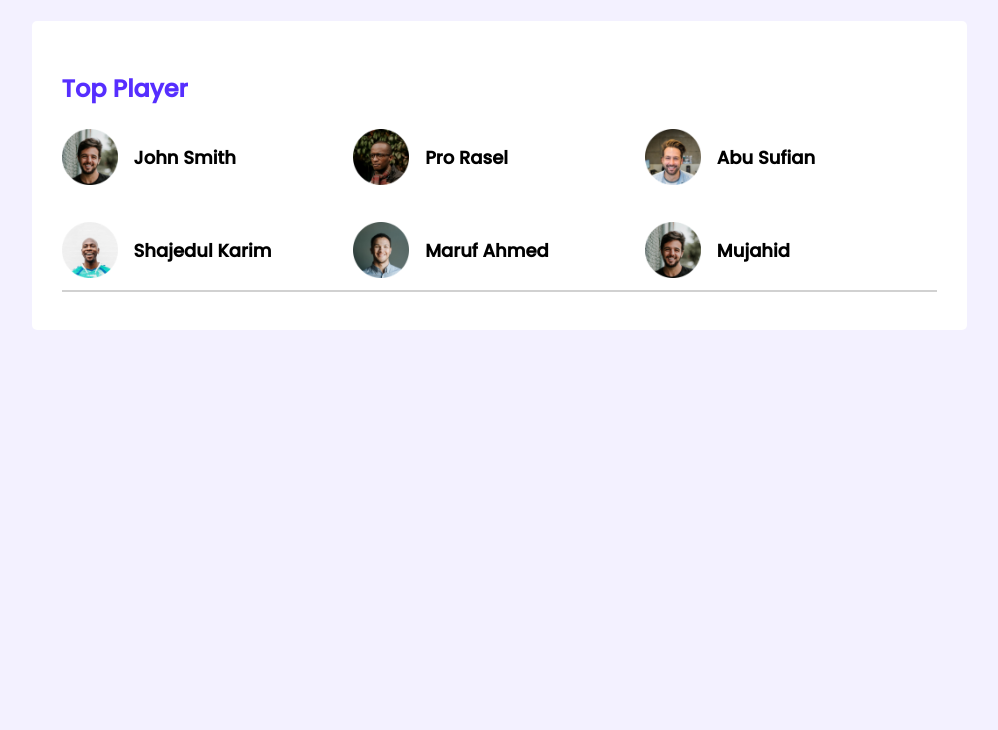
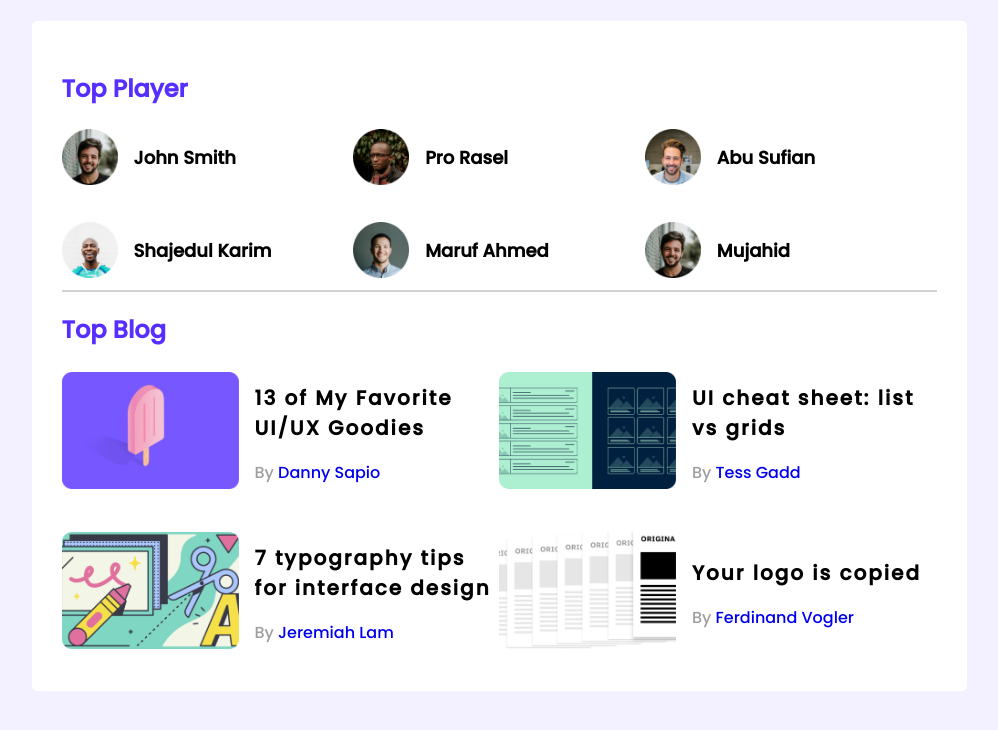
Before and after one commit to rhabir71/landing-website-two, a plain HTML site: page index.html in a window 1280 px wide. Shown: the whole page, without its empty margins (141-1139 px from the left). Drawn offline with Linux system fonts and the light colour scheme.

Commit message:
top blog

```diff
--- a/css/style.css
+++ b/css/style.css
@@ -50,3 +50,31 @@ hr{
 .player-name{
     font-size: 18px;
 }
+
+/* ==================
+Top Blog start here
+=====================*/
+.blogs{
+    display: grid;
+    grid-template-columns: repeat(2, 1fr);
+    row-gap: 26px;
+}
+.blog{
+    display: flex;
+    column-gap: 16px;
+    align-items: center;
+}
+.thumbnail img{
+    width: 177px;
+    height: 117px;
+}
+.blog-title{
+    font-size: 20px;
+    letter-spacing: 2px;
+}
+.blog-author{
+    color: #9F9F9F;
+}
+.blog-author a{
+    text-decoration: none;
+}
--- a/index.html
+++ b/index.html
@@ -44,6 +44,47 @@
                 </div>
             </div>
             <hr>
+            <div class="top-blogs">
+                <h2 class="section-title">Top Blog</h2>
+                <div class="blogs">
+                   <article class="blog">
+                        <div class="thumbnail">
+                            <img src="images/blogs/blog-1.png" alt="">
+                        </div>
+                        <div class="blog-info">
+                            <h2 class="blog-title">13 of My Favorite UI/UX Goodies</h2>
+                            <p class="blog-author">By <a href="#">Danny Sapio</a></p>
+                        </div>
+                   </article>
+                   <article class="blog">
+                        <div class="thumbnail">
+                            <img src="images/blogs/blog-2.png" alt="">
+                        </div>
+                        <div class="blog-info">
+                            <h2 class="blog-title">UI cheat sheet: list vs grids</h2>
+                            <p class="blog-author">By <a href="#">Tess Gadd</a></p>
+                        </div>
+                   </article>
+                   <article class="blog">
+                        <div class="thumbnail">
+                            <img src="images/blogs/blog-3.png" alt="">
+                        </div>
+                        <div class="blog-info">
+                            <h2 class="blog-title">7 typography tips for interface design</h2>
+                            <p class="blog-author">By <a href="#">Jeremiah Lam</a></p>
+                        </div>
+                   </article>
+                   <article class="blog">
+                        <div class="thumbnail">
+                            <img src="images/blogs/blog-4.png" alt="">
+                        </div>
+                        <div class="blog-info">
+                            <h2 class="blog-title">Your logo is copied</h2>
+                            <p class="blog-author">By <a href="#">Ferdinand Vogler</a></p>
+                        </div>
+                   </article>
+                </div>
+            </div>
         </section>
     </main>
 </body>
```
